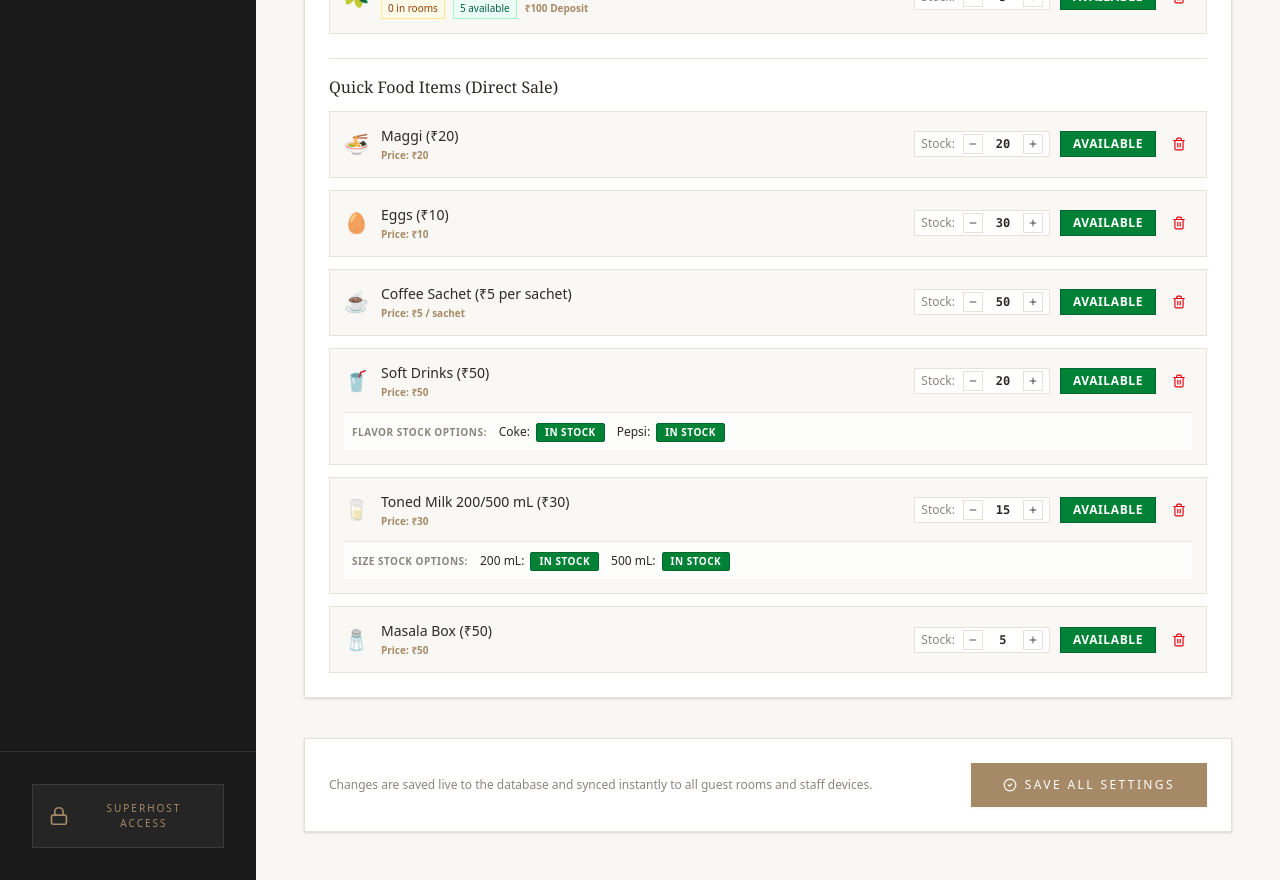
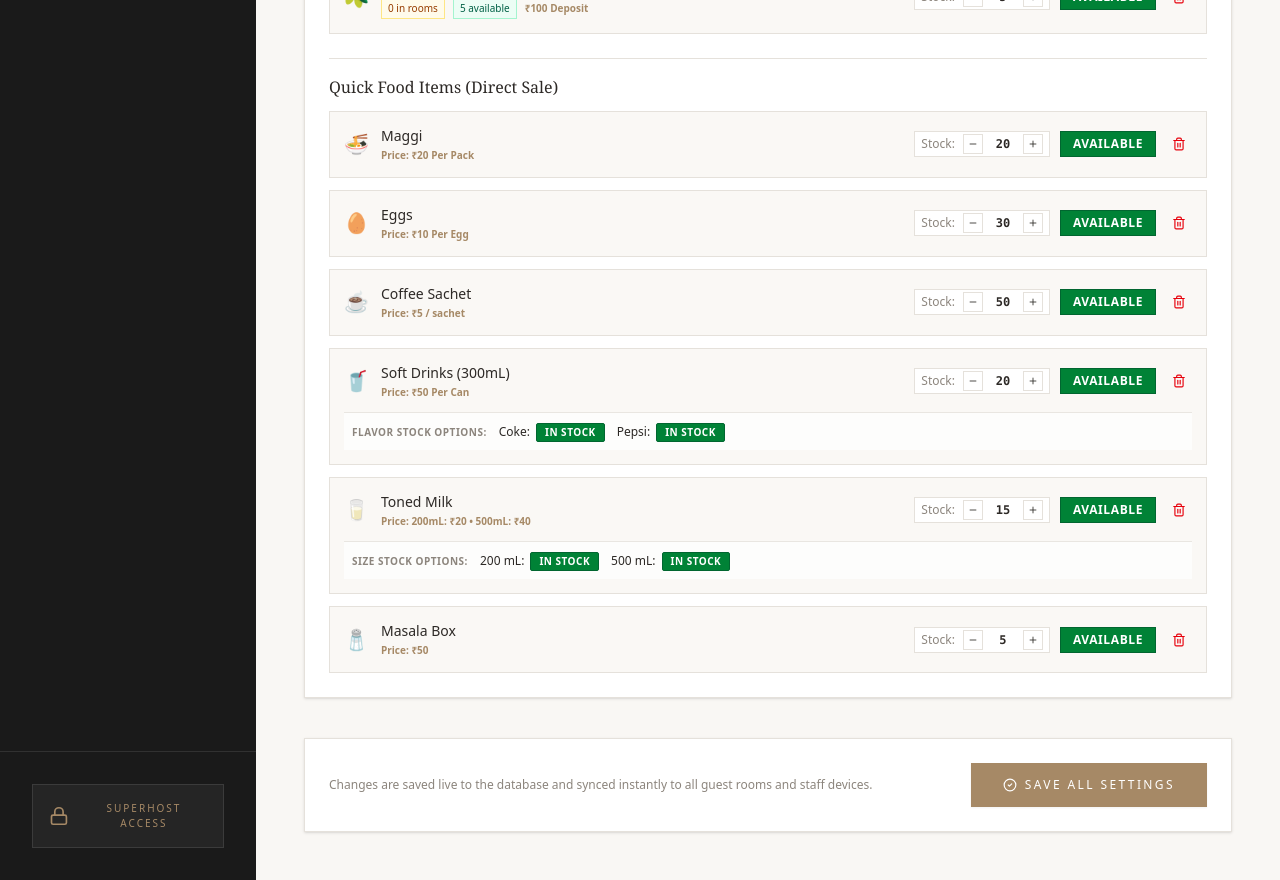
Before and after one commit to ScaryPython100/Hotel-Management-System, a React (Vite) app: page /staff/settings in a window 1280 px wide. Shown: the part 2100-2980 px from the top of the page. Built offline with nearby package versions, Linux system fonts and the light colour scheme; no server answers.

Commit message:
feat(fnb): update quick food item pricing, remove price from names, and highlight price badges

```diff
--- a/src/components/guest/AmenityGridSection.tsx
+++ b/src/components/guest/AmenityGridSection.tsx
@@ -79,16 +79,24 @@ export default function AmenityGridSection({
   );
 
   const [itemQuantities, setItemQuantities] = useState<Record<string, number>>({
+    "Maggi": 1,
+    "Eggs": 2,
+    "Coffee Sachet": 2,
+    "Soft Drinks (300mL)": 1,
+    "Toned Milk": 1,
+    "Masala Box": 1,
+    "Set of Plates": 1,
+    "Set of Cups/Bowls": 1,
+    "Set of Glasses": 1,
+    "Empty Water Bottle": 1,
+    "Cooking Oil Dispenser": 1,
+    // Backward compatibility:
     "Maggi (₹20)": 1,
     "Eggs (₹10)": 2,
     "Coffee Sachet (₹5 per sachet)": 2,
     "Soft Drinks (₹50)": 1,
     "Toned Milk 200/500 mL (₹30)": 1,
-    "Set of Plates": 1,
-    "Set of Cups/Bowls": 1,
-    "Set of Glasses": 1,
-    "Empty Water Bottle": 1,
-    "Cooking Oil Dispenser": 1
+    "Masala Box (₹50)": 1
   });
 
   const getQty = (baseName: string) => itemQuantities[baseName] || 1;
@@ -119,13 +127,26 @@ export default function AmenityGridSection({
       const isCokeOut = amenitiesStatus["Soft Drinks - Coke"] === "out_of_service";
       const isPepsiOut = amenitiesStatus["Soft Drinks - Pepsi"] === "out_of_service";
       const flavor = isCokeOut && !isPepsiOut ? "Pepsi" : (isPepsiOut && !isCokeOut ? "Coke" : softDrinkOption);
-      return qty > 1 ? `Soft Drinks (${flavor}) (₹50) (qty: ${qty})` : `Soft Drinks (${flavor}) (₹50)`;
+      return qty > 1 ? `Soft Drinks (300mL) (${flavor}) (₹50 Per Can) (qty: ${qty})` : `Soft Drinks (300mL) (${flavor}) (₹50 Per Can)`;
     }
     if (baseName.includes("Toned Milk")) {
       const is200Out = amenitiesStatus["Toned Milk - 200 mL"] === "out_of_service";
       const is500Out = amenitiesStatus["Toned Milk - 500 mL"] === "out_of_service";
       const size = is200Out && !is500Out ? "500 mL" : (is500Out && !is200Out ? "200 mL" : tonedMilkOption);
-      return qty > 1 ? `Toned Milk (${size}) (₹30) (qty: ${qty})` : `Toned Milk (${size}) (₹30)`;
+      const price = size === "500 mL" ? 40 : 20;
+      return qty > 1 ? `Toned Milk (${size}) (₹${price}) (qty: ${qty})` : `Toned Milk (${size}) (₹${price})`;
+    }
+    if (baseName === "Maggi") {
+      return qty > 1 ? `Maggi (₹20 Per Pack) (qty: ${qty})` : `Maggi (₹20 Per Pack)`;
+    }
+    if (baseName === "Eggs") {
+      return qty > 1 ? `Eggs (₹10 Per Egg) (qty: ${qty})` : `Eggs (₹10 Per Egg)`;
+    }
+    if (baseName === "Coffee Sachet") {
+      return qty > 1 ? `Coffee Sachet (₹5 / sachet) (qty: ${qty})` : `Coffee Sachet (₹5 / sachet)`;
+    }
+    if (baseName === "Masala Box") {
+      return qty > 1 ? `Masala Box (₹50) (qty: ${qty})` : `Masala Box (₹50)`;
     }
     if (qty > 1) {
       return `${baseName} (qty: ${qty})`;
@@ -528,7 +549,7 @@ export default function AmenityGridSection({
                               if (selected) {
                                 onUpdateItemString(
                                   selectedItems.find(s => s.toLowerCase().includes("soft drink")) || "",
-                                  formatItemSelectionString("Soft Drinks (₹50)", qty)
+                                  formatItemSelectionString("Soft Drinks (300mL)", qty)
                                 );
                               }
                             }}
@@ -552,7 +573,7 @@ export default function AmenityGridSection({
                               if (selected) {
                                 onUpdateItemString(
                                   selectedItems.find(s => s.toLowerCase().includes("soft drink")) || "",
-                                  formatItemSelectionString("Soft Drinks (₹50)", qty)
+                                  formatItemSelectionString("Soft Drinks (300mL)", qty)
                                 );
                               }
                             }}
@@ -588,7 +609,7 @@ export default function AmenityGridSection({
                               if (selected) {
                                 onUpdateItemString(
                                   selectedItems.find(s => s.toLowerCase().includes("toned milk")) || "",
-                                  formatItemSelectionString("Toned Milk 200/500 mL (₹30)", qty)
+                                  formatItemSelectionString("Toned Milk", qty)
                                 );
                               }
                             }}
@@ -612,7 +633,7 @@ export default function AmenityGridSection({
                               if (selected) {
                                 onUpdateItemString(
                                   selectedItems.find(s => s.toLowerCase().includes("toned milk")) || "",
-                                  formatItemSelectionString("Toned Milk 200/500 mL (₹30)", qty)
+                                  formatItemSelectionString("Toned Milk", qty)
                                 );
                               }
                             }}
@@ -632,11 +653,17 @@ export default function AmenityGridSection({
                     )}
 
                     <div className="pt-2 border-t border-[#E5E1DB]/60 flex items-center justify-between">
-                      {itemObj.badge && (
-                        <span className="text-[10px] font-bold text-[#A68966] bg-[#FAF8F5] border border-[#E5E1DB] px-2 py-0.5">
-                          {itemObj.badge}
-                        </span>
-                      )}
+                      {(() => {
+                        let badgeText = itemObj.badge;
+                        if (isTonedMilk) {
+                          badgeText = activeTonedMilkSize === "500 mL" ? "₹40 (500mL)" : "₹20 (200mL)";
+                        }
+                        return badgeText ? (
+                          <span className="text-[11px] font-bold text-[#8E7455] bg-[#F7F4EF] border border-[#D9D0C3] px-2.5 py-1 rounded-xs shadow-2xs">
+                            {badgeText}
+                          </span>
+                        ) : null;
+                      })()}
 
                       {/* Quantity Stepper for food items */}
                       <div
--- a/src/components/guest/RequestSuccessScreen.tsx
+++ b/src/components/guest/RequestSuccessScreen.tsx
@@ -25,6 +25,13 @@ export const ITEM_EMOJI_MAP: Record<string, string> = {
   "Set of Glasses": "🥛",
   "Empty Water Bottle": "🍶",
   "Cooking Oil Dispenser": "🫒",
+  "Maggi": "🍜",
+  "Eggs": "🥚",
+  "Coffee Sachet": "☕",
+  "Soft Drinks (300mL)": "🥤",
+  "Toned Milk": "🥛",
+  "Masala Box": "🧂",
+  // Backward compatibility:
   "Maggi (₹20)": "🍜",
   "Eggs (₹10)": "🥚",
   "Coffee Sachet (₹5 per sachet)": "☕",
--- a/src/types.ts
+++ b/src/types.ts
@@ -77,34 +77,34 @@ export const PAGE_3_FNB_DEPOSIT_ITEMS: AmenityItem[] = [
 ];
 
 export const PAGE_3_QUICK_FOOD_ITEMS: AmenityItem[] = [
-  { name: "Maggi (₹20)", isLimited: true, category: "Item", section: "fnb", subSection: "food", defaultLimit: 20, price: 20, badge: "₹20", description: "Classic 2-minute instant noodles pack" },
-  { name: "Eggs (₹10)", isLimited: true, category: "Item", section: "fnb", subSection: "food", defaultLimit: 30, price: 10, badge: "₹10", description: "Fresh farm eggs (price per egg)" },
-  { name: "Coffee Sachet (₹5 per sachet)", isLimited: true, category: "Item", section: "fnb", subSection: "food", defaultLimit: 50, price: 5, badge: "₹5 / sachet", description: "Instant rich coffee powder sachet" },
+  { name: "Maggi", isLimited: true, category: "Item", section: "fnb", subSection: "food", defaultLimit: 20, price: 20, badge: "₹20 Per Pack", description: "Classic 2-minute instant noodles pack" },
+  { name: "Eggs", isLimited: true, category: "Item", section: "fnb", subSection: "food", defaultLimit: 30, price: 10, badge: "₹10 Per Egg", description: "Fresh farm eggs (price per egg)" },
+  { name: "Coffee Sachet", isLimited: true, category: "Item", section: "fnb", subSection: "food", defaultLimit: 50, price: 5, badge: "₹5 / sachet", description: "Instant rich coffee powder sachet" },
   {
-    name: "Soft Drinks (₹50)",
+    name: "Soft Drinks (300mL)",
     isLimited: true,
     category: "Item",
     section: "fnb",
     subSection: "food",
     defaultLimit: 20,
     price: 50,
-    badge: "₹50",
-    description: "Chilled soft drink bottle",
+    badge: "₹50 Per Can",
+    description: "Chilled soft drink can",
     options: ["Coke", "Pepsi"]
   },
   {
-    name: "Toned Milk 200/500 mL (₹30)",
+    name: "Toned Milk",
     isLimited: true,
     category: "Item",
     section: "fnb",
     subSection: "food",
     defaultLimit: 15,
-    price: 30,
-    badge: "₹30",
+    price: 20,
+    badge: "200mL: ₹20 • 500mL: ₹40",
     description: "Fresh pasteurized toned milk pouch",
     options: ["200 mL", "500 mL"]
   },
-  { name: "Masala Box (₹50)", isLimited: true, category: "Item", section: "fnb", subSection: "food", defaultLimit: 5, price: 50, badge: "₹50", description: "Essential cooking spices and seasoning box" }
+  { name: "Masala Box", isLimited: true, category: "Item", section: "fnb", subSection: "food", defaultLimit: 5, price: 50, badge: "₹50", description: "Essential cooking spices and seasoning box" }
 ];
 
 export const COMMON_ITEMS: AmenityItem[] = [
@@ -125,13 +125,19 @@ export const TARGET_AUTO_UNAVAILABLE_ITEMS = [
   "Set of Glasses",
   "Empty Water Bottle",
   "Cooking Oil Dispenser",
+  "Maggi",
+  "Eggs",
+  "Coffee Sachet",
+  "Soft Drinks (300mL)",
+  "Toned Milk",
+  "Masala Box",
+  // Backward compatibility:
   "Maggi (₹20)",
   "Eggs (₹10)",
   "Coffee Sachet (₹5 per sachet)",
   "Soft Drinks (₹50)",
   "Toned Milk 200/500 mL (₹30)",
   "Masala Box (₹50)",
-  // Backward compatibility:
   "Leg Massager (Paid)",
   "Glasses (Set of 2)",
   "USB 3.0 Cable + Adaptor",
@@ -151,6 +157,13 @@ export const DEFAULT_INVENTORY_LIMITS: Record<string, number> = {
   "Set of Glasses": 10,
   "Empty Water Bottle": 5,
   "Cooking Oil Dispenser": 5,
+  "Maggi": 20,
+  "Eggs": 30,
+  "Coffee Sachet": 50,
+  "Soft Drinks (300mL)": 20,
+  "Toned Milk": 15,
+  "Masala Box": 5,
+  // Backward compatibility:
   "Maggi (₹20)": 20,
   "Eggs (₹10)": 30,
   "Coffee Sachet (₹5 per sachet)": 50,
@@ -182,15 +195,22 @@ export const DEFAULT_AMENITY_STATUS: Record<string, 'available' | 'out_of_servic
   "Set of Glasses": "available",
   "Empty Water Bottle": "available",
   "Cooking Oil Dispenser": "available",
+  "Maggi": "available",
+  "Eggs": "available",
+  "Coffee Sachet": "available",
+  "Soft Drinks (300mL)": "available",
+  "Soft Drinks - Coke": "available",
+  "Soft Drinks - Pepsi": "available",
+  "Toned Milk": "available",
+  "Toned Milk - 200 mL": "available",
+  "Toned Milk - 500 mL": "available",
+  "Masala Box": "available",
+  // Backward compatibility:
   "Maggi (₹20)": "available",
   "Eggs (₹10)": "available",
   "Coffee Sachet (₹5 per sachet)": "available",
   "Soft Drinks (₹50)": "available",
-  "Soft Drinks - Coke": "available",
-  "Soft Drinks - Pepsi": "available",
   "Toned Milk 200/500 mL (₹30)": "available",
-  "Toned Milk - 200 mL": "available",
-  "Toned Milk - 500 mL": "available",
   "Masala Box (₹50)": "available"
 };
 
@@ -306,12 +326,12 @@ export function normalizeReturnableName(rawName: string): string {
   if (lower.includes("massager")) return "Leg Massager (Paid)";
   if (lower.includes("usb") || lower.includes("cable") || lower.includes("adaptor")) return "USB 3.0 Cable + Adaptor";
   if (lower.includes("infrared") || lower.includes("therapy lamp") || lower.includes("heat therapy")) return "Infrared Heat Therapy Lamp (Paid)";
-  if (lower.includes("maggi")) return "Maggi (₹20)";
-  if (lower.includes("egg")) return "Eggs (₹10)";
-  if (lower.includes("coffee")) return "Coffee Sachet (₹5 per sachet)";
-  if (lower.includes("soft drink") || lower.includes("coke") || lower.includes("pepsi")) return "Soft Drinks (₹50)";
-  if (lower.includes("toned milk") || lower.includes("milk")) return "Toned Milk 200/500 mL (₹30)";
-  if (lower.includes("masala")) return "Masala Box (₹50)";
+  if (lower.includes("maggi")) return "Maggi";
+  if (lower.includes("egg")) return "Eggs";
+  if (lower.includes("coffee")) return "Coffee Sachet";
+  if (lower.includes("soft drink") || lower.includes("coke") || lower.includes("pepsi")) return "Soft Drinks (300mL)";
+  if (lower.includes("toned milk") || lower.includes("milk")) return "Toned Milk";
+  if (lower.includes("masala")) return "Masala Box";
   return base;
 }
 
```
